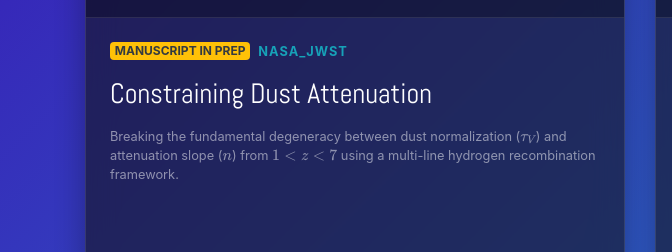
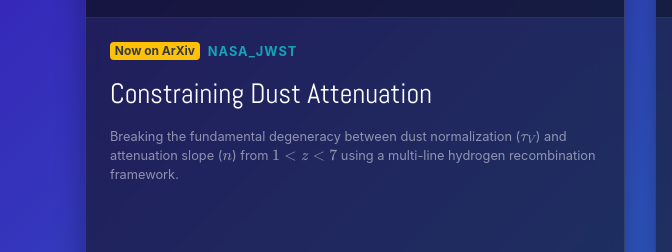
Before and after one commit to JHavens2187/JHavens2187.github.io, a plain HTML site: page research.html in a window 1280 px wide. Shown: the part 502-754 px from the top of the page, 0-672 px from the left. Drawn offline with nearby package versions, Linux system fonts and the light colour scheme.

Commit message:
updated dust

```diff
--- a/research.html
+++ b/research.html
@@ -76,7 +76,7 @@
                     </div>
                     <div class="p-4 d-flex flex-column flex-grow-1">
                         <div class="d-flex align-items-center mb-3">
-                            <span class="badge badge-warning text-dark mr-2">MANUSCRIPT IN PREP</span>
+                            <span class="badge badge-warning text-dark mr-2">Now on ArXiv</span>
                             <small class="text-info font-weight-bold" style="letter-spacing: 1px;">NASA_JWST</small>
                         </div>
                         <h3 class="text-white mb-3" style="font-family: 'Abel', sans-serif;">Constraining Dust Attenuation</h3>
```
